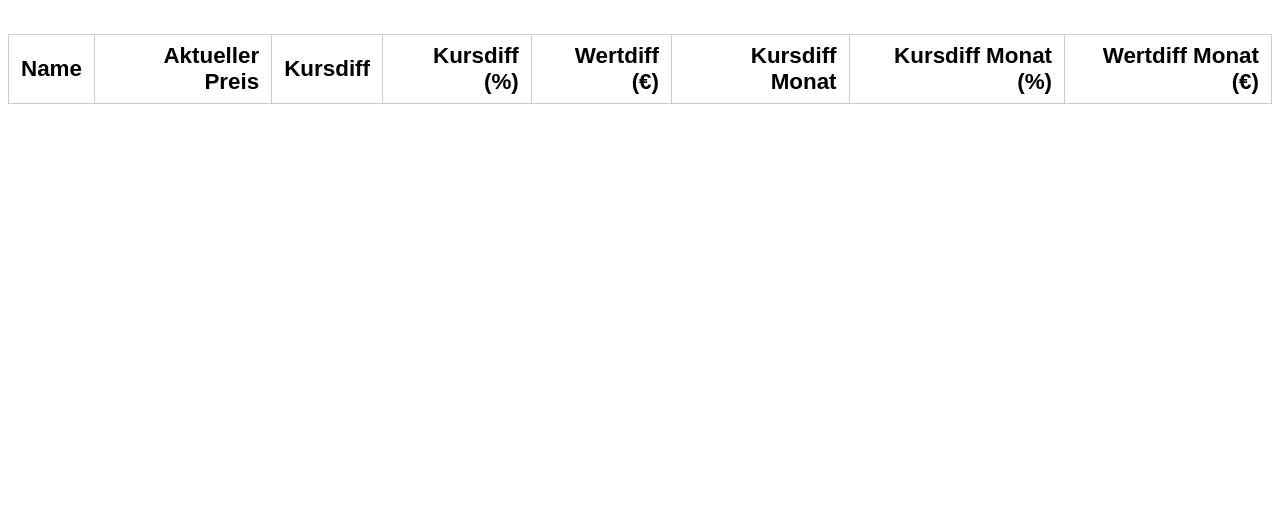
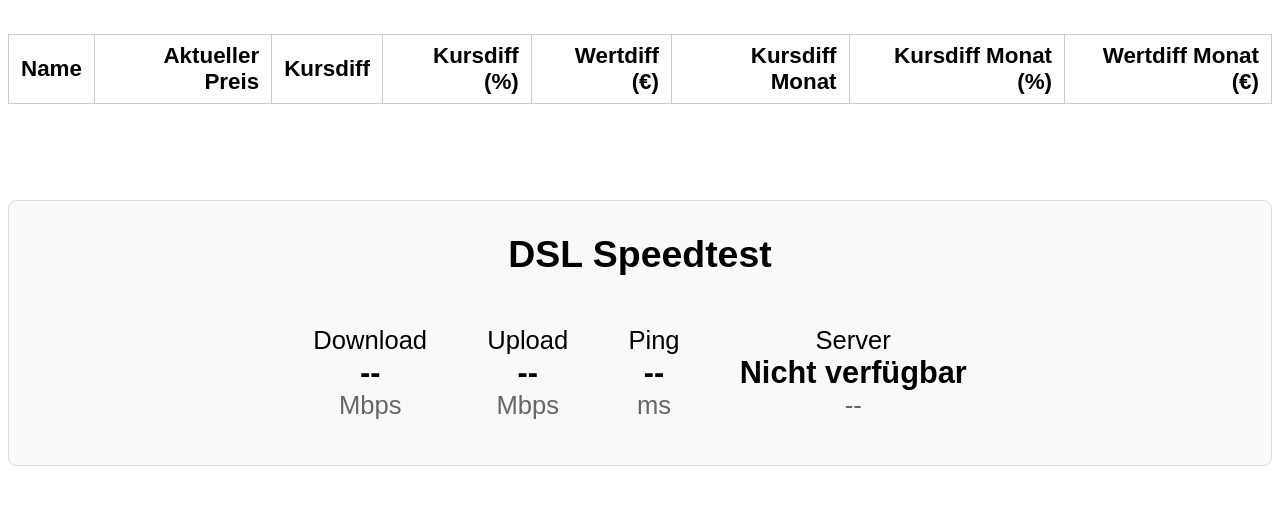
Before and after one commit to Drahmue/status, a Flask app: page / in a window 1280 px wide. Shown: the part 181-686 px from the top of the page. Run offline with Flask 3, Linux system fonts and the light colour scheme; lists and menus that the app fills with data are empty.

Commit message:
requirements updated and main.html modified to include DSL speedtest data
  - HTML section with styled speedtest display showing Download, Upload, Ping, and Server info
  - CSS styling for the speedtest section with a bordered box and proper formatting
  - JavaScript function ladeSpeedtestDaten() that:
    - Fetches /static/speedtest.json every 30 seconds
    - Converts bandwidth from bps to Mbps (divides by 1,000,000 and multiplies by 8)
    - Displays ping latency, server name, and last update time
    - Handles errors gracefully if speedtest.json isn't available

  Now when you refresh http://192.168.178.40:5000/, you should see both the stock data table and the DSL speedtest results below it.
  The speedtest section will update automatically every 30 seconds with the latest data from status_dsl.py.

```diff
--- a/requirements.txt
+++ b/requirements.txt
@@ -5,3 +5,4 @@ numpy
 holidays
 openpyxl
 speedtest-cli
+pyarrow
--- a/templates/main.html
+++ b/templates/main.html
@@ -35,6 +35,30 @@
     .positive {
       color: green;
     }
+
+    #speedtest-section {
+      margin-top: 3em;
+      border: 1px solid #ddd;
+      padding: 1em;
+      border-radius: 8px;
+      background-color: #f9f9f9;
+    }
+
+    .speedtest-data {
+      font-size: 0.8em;
+      display: inline-block;
+      margin: 0.5em 1em;
+      text-align: center;
+    }
+
+    .speedtest-value {
+      font-weight: bold;
+      font-size: 1.2em;
+    }
+
+    .speedtest-unit {
+      color: #666;
+    }
   </style>
 </head>
 <body>
@@ -70,6 +94,32 @@
     </thead>
     <tbody id="table-body"></tbody>
   </table>
+
+  <div id="speedtest-section">
+    <h3 style="margin-top: 0;">DSL Speedtest</h3>
+    <div id="speedtest-data">
+      <div class="speedtest-data">
+        <div>Download</div>
+        <div class="speedtest-value" id="download-speed">--</div>
+        <div class="speedtest-unit">Mbps</div>
+      </div>
+      <div class="speedtest-data">
+        <div>Upload</div>
+        <div class="speedtest-value" id="upload-speed">--</div>
+        <div class="speedtest-unit">Mbps</div>
+      </div>
+      <div class="speedtest-data">
+        <div>Ping</div>
+        <div class="speedtest-value" id="ping-latency">--</div>
+        <div class="speedtest-unit">ms</div>
+      </div>
+      <div class="speedtest-data">
+        <div>Server</div>
+        <div class="speedtest-value" id="server-info">--</div>
+        <div class="speedtest-unit" id="last-updated">--</div>
+      </div>
+    </div>
+  </div>
 
   <script>
     function ladeDepotdaten() {
@@ -119,5 +169,50 @@
     setInterval(ladeDepotdaten, 10 * 1000); // alle 10 Sekunden
     ladeDepotdaten();
   </script>
+
+  <script>
+    function ladeSpeedtestDaten() {
+      fetch('/static/speedtest.json?t=' + new Date().getTime())
+        .then(response => {
+          if (!response.ok) {
+            throw new Error('Speedtest data not available');
+          }
+          return response.json();
+        })
+        .then(data => {
+          // Update download speed (convert from bps to Mbps)
+          const downloadMbps = (data.download.bandwidth * 8 / 1000000).toFixed(1);
+          document.getElementById('download-speed').textContent = downloadMbps;
+
+          // Update upload speed (convert from bps to Mbps)
+          const uploadMbps = (data.upload.bandwidth * 8 / 1000000).toFixed(1);
+          document.getElementById('upload-speed').textContent = uploadMbps;
+
+          // Update ping latency
+          document.getElementById('ping-latency').textContent = data.ping.latency.toFixed(1);
+
+          // Update server info
+          const serverInfo = data.server.name.split(' – ')[0]; // Take only the first part
+          document.getElementById('server-info').textContent = serverInfo;
+
+          // Update last updated time
+          const timestamp = new Date(data.timestamp);
+          const timeString = timestamp.toLocaleTimeString('de-DE');
+          document.getElementById('last-updated').textContent = timeString;
+        })
+        .catch(error => {
+          console.log('Speedtest data not available:', error);
+          document.getElementById('download-speed').textContent = '--';
+          document.getElementById('upload-speed').textContent = '--';
+          document.getElementById('ping-latency').textContent = '--';
+          document.getElementById('server-info').textContent = 'Nicht verfügbar';
+          document.getElementById('last-updated').textContent = '--';
+        });
+    }
+
+    // Load speedtest data every 30 seconds (less frequent than stock data)
+    setInterval(ladeSpeedtestDaten, 30 * 1000);
+    ladeSpeedtestDaten();
+  </script>
 </body>
 </html>
```
